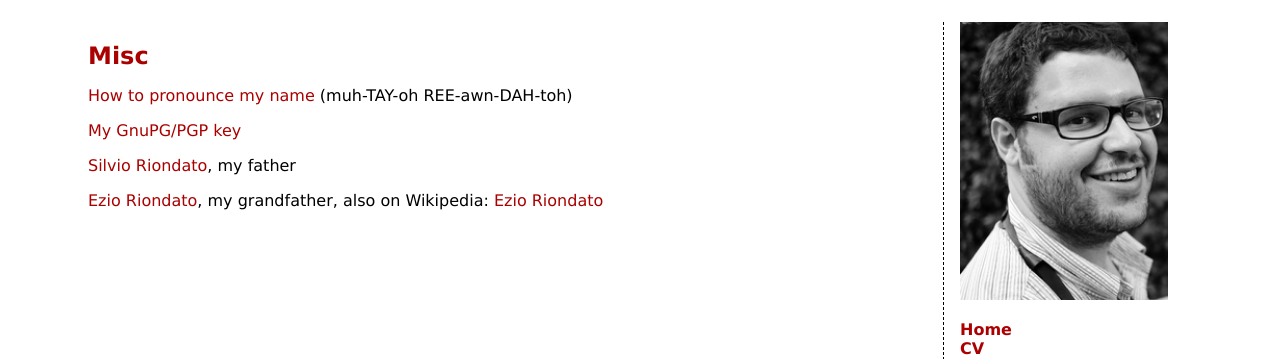
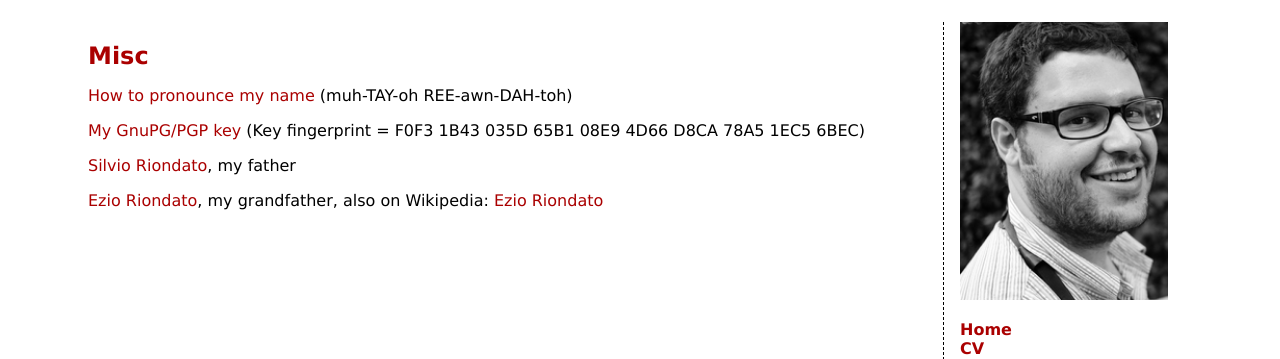
Before and after one commit to rionda/rionda.to, a PHP site: page /misc.php in a window 1280 px wide. Shown: the part 59-418 px from the top of the page. Run offline with PHP 8.4, Linux system fonts and the light colour scheme.

Commit message:
Fix link to GPG key, and add fingerprint

```diff
--- a/misc.php
+++ b/misc.php
@@ -3,8 +3,8 @@
 		<h2>Misc</h2>
 		<p><a href="name.au">How to pronounce my name</a> (muh-TAY-oh
 		REE-awn-DAH-toh)</p>
-		<p><a href="http://www.riondabsd.net/riondagpg.asc">My GnuPG/PGP
-			key</a></p>
+		<p><a href="riondapgp.asc">My GnuPG/PGP key</a> (Key fingerprint = F0F3
+1B43 035D 65B1 08E9  4D66 D8CA 78A5 1EC5 6BEC)</p>
 		<p><a href="http://www.riondato.com">Silvio Riondato</a>, my father</p>
 		<p><a href="http://www.ezioriondato.org">Ezio
 			Riondato</a>, my grandfather, also on Wikipedia: <a
```
